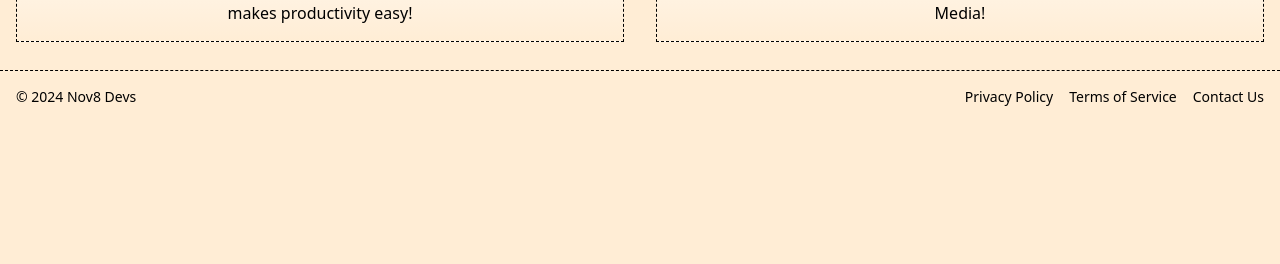
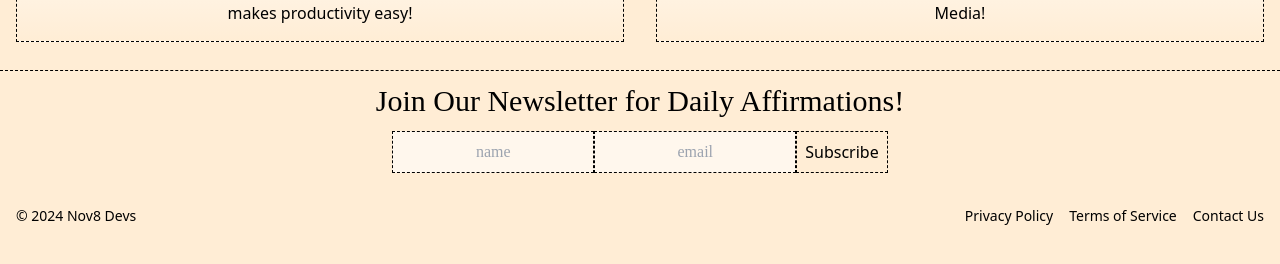
Before and after one commit to PureZinc/stoistrom-intro, a React (Create React App) app: page /work in a window 1280 px wide. Shown: the part 312-576 px from the top of the page. Built offline with nearby package versions, Linux system fonts and the light colour scheme; no server answers; the HTML template or start-up script is replaced by a standard one; a web font is replaced by a local one.

Commit message:
Second commit

```diff
--- a/src/App.js
+++ b/src/App.js
@@ -1,6 +1,7 @@
 import { BrowserRouter as Router, Routes, Route} from 'react-router-dom';
 
 import Navbar from './components/Navbar';
+import JoinNewsletter from './components/JoinNewsletter';
 import Footer from './components/Footer';
 
 import Main from './pages/Main';
@@ -21,6 +22,7 @@ function App() {
           <Route path="/pricing" element={<Pricing />} />
           <Route path="/work" element={<WorkWithUs />} />
         </Routes>
+        <JoinNewsletter />
         <Footer />
       </div>
     </Router>
--- a/src/components/Blogs.jsx
+++ b/src/components/Blog/Blogs.jsx
@@ -1,7 +1,7 @@
-import useFetch from "../hooks/useFetch";
+import useFetch from "../../hooks/useFetch";
 
 export default function Blogs() {
-    const { isLoading, error, data: blogs } = useFetch('none')
+    const { isLoading, error, data: blogs } = useFetch('http://127.0.0.1:8000/blogs');
 
   return (
     <div className="text-center">
@@ -11,14 +11,15 @@ export default function Blogs() {
         {error && <div>
             <p>We don't have any blogs to show yet :{'('}</p>
         </div>}
-        {blogs && <div>
+        {blogs && <div className="grid md:grid-cols-2 grid-cols-1">
             {blogs.map((blog, index) => (
                 <div key={index}
-                    className={`flex flex-col justify-center items-center text-center opacity-0
+                    className={`flex flex-col justify-center items-center text-center fade-in
                     bg-gradient-to-t from-orange-100 to-white p-4 m-4 border border-dashed border-black`}
                 >
+                    <p>{blog.posted_on}</p>
                     <h3 className="text-3xl mb-3 main-font-sm">{blog.title}</h3>
-                    <p>{blog.description}</p>
+                    <p>{blog.subtitle}</p>
                 </div>
             ))}
         </div>}
--- a/src/components/Footer.jsx
+++ b/src/components/Footer.jsx
@@ -2,9 +2,9 @@ import React from 'react'
 
 export default function Footer() {
   return (
-    <footer className="bg-orange-100 text-black py-4 bottom-0 border-t border-black border-dashed w-full">
+    <footer className="flex bg-orange-100 text-black py-4 w-full mt-5">
       <div className="container mx-auto px-4">
-        <div className="flex justify-between items-center">
+        <div className="flex justify-between items-center mt-5">
           <p className="text-sm">&copy; {new Date().getFullYear()} Nov8 Devs</p>
           <div className="flex space-x-4">
             <a href="#" className="text-sm hover:text-gray-400">Privacy Policy</a>
--- /dev/null
+++ b/src/components/JoinNewsletter.jsx
@@ -0,0 +1,62 @@
+import { useState } from 'react';
+import useFetch from '../hooks/useFetch';
+
+export default function JoinNewsletter() {
+    const { requestSetter } = useFetch('http://127.0.0.1:8000/newsletters/subscribe/', 'POST');
+
+    const [form, setForm] = useState({
+        name: '',
+        email: ''
+    });
+    const formDetails = [
+        {
+            entry: 'name',
+            type: 'text',
+            value: form.name
+        },
+        {
+            entry: 'email',
+            type: 'email',
+            value: form.email
+        },
+    ]
+    const [subscribed, setSubscribed] = useState(false);
+
+    const handleSubmit = (e) => {
+        e.preventDefault();
+        requestSetter(form);
+        setSubscribed(true);
+        setForm({
+            name: '',
+            email: ''
+        })
+    };
+
+  return (
+    <div className="flex flex-col justify-between items-center w-full h-20 px-4 text-black pt-3 mb-5
+        border-t border-black border-dashed"
+    >
+        <h2 className=" text-3xl main-font-sm">Join Our Newsletter for Daily Affirmations!</h2>
+        {subscribed ? (
+            <p>Congratz! You subscribed! Check your email!</p>
+        ) : (
+            <form onSubmit={handleSubmit} className="flex flex-row p-3">
+                {formDetails.map((entry, index) => (
+                    <input key={index}
+                        type={entry.type}
+                        placeholder={entry.entry}
+                        value={entry.value}
+                        onChange={(e) => setForm({
+                            ...form,
+                            [entry.entry]: e.target.value
+                        })}
+                        required
+                        className="border border-black border-dashed text-center bg-orange-50 main-font-sm"
+                    />
+                ))}
+                <button type="submit" className="p-2 border border-black border-dashed">Subscribe</button>
+            </form>
+        )}
+    </div>
+  )
+}
--- /dev/null
+++ b/src/components/Main/MainDetails.jsx
@@ -0,0 +1,42 @@
+import useLoad from "../../hooks/useLoad";
+
+export default function MainDetails() {
+    const mainDetails = [
+        {
+            title: "Discover your Purpose",
+            description: `Gain clarity of the present moment through meditation and the art of
+              journaling. By cultivating mindfulness, you pave the path towards inner peace and fulfilment.
+              Make everyday a step closer towards greater mental resilience and emotional well-being.`
+        },
+        {
+            title: "Empower your Journey",
+            description: `Your habits determine the quality of your life. Observe your habits with keen awareness
+              with Stoistrom's Habit Tracker! Celebrate the victories of your positive habits, and with unwavering
+              determination, transform the shadows of your bad habits into stepping stones towards greatness.`
+        },
+        {
+          title: "Unlock your Potential",
+          description: `In our journey of life, we ofte get distracted from the true essence of our purpose.
+            Through the wisdom of Atomic Habits, we harness the power of technology to propel you forward in your
+            journey. Build a digital habitat that allows you to overcome distractions and pave your path towards
+            a successful life!.`
+        },
+      ]
+
+    const { dataIndex: detailIndex } = useLoad(mainDetails);
+
+  return (
+    <div className="grid md:grid-cols-3 grid-cols-1">
+        {mainDetails.map((detail, index) => (
+            <div key={index}
+                className={`flex flex-col justify-center items-center text-center opacity-0 text-black
+                bg-gradient-to-t from-orange-100 to-white p-4 m-4 border border-dashed border-black
+                ${index <= detailIndex && 'fade-in'}`}
+            >
+                <h3 className="text-3xl mb-3 main-font-sm">{detail.title}</h3>
+                <p>{detail.description}</p>
+            </div>
+        ))}
+    </div>
+  )
+}
--- a/src/hooks/useFetch.js
+++ b/src/hooks/useFetch.js
@@ -1,24 +1,48 @@
 import { useState, useEffect } from "react";
 
-export default function useFetch(endpoint) {
+export default function useFetch(endpoint, method='GET') {
     const [isLoading, setIsLoading] = useState(true);
     const [error, setError] = useState(false);
-    const [data, setData] = useState([]);
+    const [data, setData] = useState(null);
+    const [request, setRequest] = useState(null)
 
     useEffect(() => {
-      fetch(endpoint)
-        .then(res => {
-          return res.json()
-        })
-        .then(data => {
-          setData(data)
-          setIsLoading(false)
-        })
-        .catch(err => {
-            setError(true)
-            setIsLoading(false)
-        })
-    }, [endpoint])
+      const fetchData = async () => {
+          setIsLoading(true);
+          setError(false);
+          setData(null);
 
-    return { isLoading, error, data }
+          try {
+              const requestOptions = request ? {
+                  method: method,
+                  headers: {
+                      'Content-Type': 'application/json',
+                  },
+                  body: JSON.stringify(request.body),
+              } : {
+                  method: 'GET',
+              };
+
+              const response = await fetch(endpoint, requestOptions);
+              if (!response.ok) {
+                  throw new Error(`HTTP error! Status: ${response.status}`);
+              }
+              const responseData = await response.json();
+              setData(responseData);
+          } catch (err) {
+              setError(true);
+          } finally {
+              setIsLoading(false);
+          }
+      };
+      fetchData();
+    }, [endpoint, request])
+
+    const requestSetter = (body) => {
+        if (method === 'POST') {
+            setRequest({ body });
+        }
+    };
+
+    return { isLoading, error, data, requestSetter }
 }
--- a/src/pages/Blog.js
+++ b/src/pages/Blog.js
@@ -1,4 +1,4 @@
-import Blogs from "../components/Blogs";
+import Blogs from "../components/Blog/Blogs";
 import Intro from "../components/Intro";
 
 export default function Blog() {
--- a/src/pages/Main.js
+++ b/src/pages/Main.js
@@ -1,29 +1,9 @@
 import { useNavigate } from 'react-router-dom';
-import useLoad from '../hooks/useLoad';
 import Intro from '../components/Intro';
+import MainDetails from '../components/Main/MainDetails';
 
 export default function Main() {
     const nav = useNavigate()
-
-    const mainDetails = [
-      {
-          title: "Practice Mindfulness",
-          description: `Meditation and writing down your thoguhts has proven to be beneficial for
-            your mental health.`
-      },
-      {
-          title: "Track Your Habits",
-          description: `Take responsibility for your life, by first paying attention to your habits!
-            Keep track of both good and bad habits.`
-      },
-      {
-        title: "Remove Distractions",
-        description: `As inspired by the book, Atomic Habits, allow technology's advantages to put you
-          at an advantage, not the other way around.`
-      },
-    ]
-
-    const { dataIndex: detailIndex } = useLoad(mainDetails)
 
   return (
     <div className="my-3">
@@ -31,18 +11,7 @@ export default function Main() {
         title="Welcome to Stoistrom!"
         subtitle="The #1 app for self-improvement!"
       />
-        <div className="grid md:grid-cols-3 grid-cols-1">
-            {mainDetails.map((detail, index) => (
-                <div key={index}
-                    className={`flex flex-col justify-center items-center text-center opacity-0
-                    bg-gradient-to-t from-orange-100 to-white p-4 m-4 border border-dashed border-black
-                    ${index <= detailIndex && 'fade-in'}`}
-                >
-                    <h3 className="text-3xl mb-3 main-font-sm">{detail.title}</h3>
-                    <p>{detail.description}</p>
-                </div>
-            ))}
-        </div>
+      <MainDetails />
       <div className="flex flex-col justify-center">
         <button
           className="mt-3 mb-5 mx-auto border border-black border-dashed hover:scale-105 main-font-sm"
```
Lines whose indentation alone changed are shown as unchanged.
